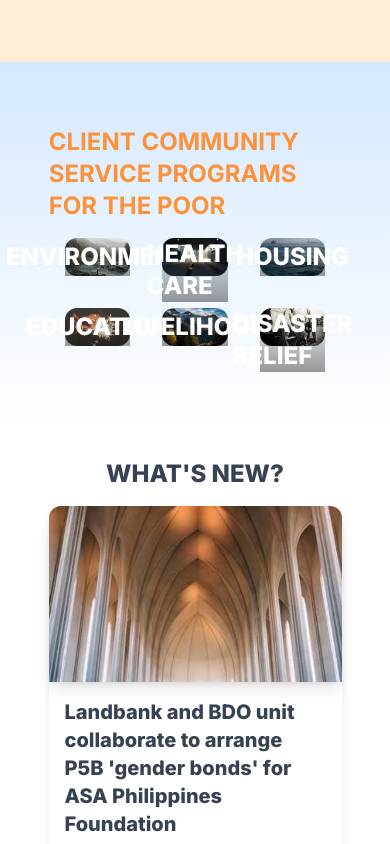
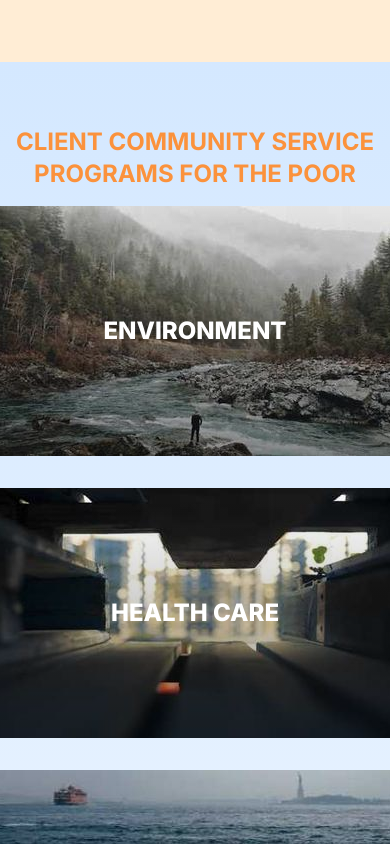
Before and after one commit to RMKaelBR/asa-mockup, a Next.js app: page / in a window 390 px wide. Shown: the part 6560-7404 px from the top of the page. Built offline with nearby package versions, Linux system fonts and the light colour scheme.

Commit message:
add responsive to section 6

```diff
--- a/app/page.tsx
+++ b/app/page.tsx
@@ -36,8 +36,7 @@ export default function Home() {
         <IstoryaSection /></section>
       <section className="partners-section flex flex-col w-full items-center shadow-xl z-20">
         <PartnersSection /></section>
-      <section className="w-full flex justify-center coverage-section coverage-bg-styling z-10
-      text-red-400 sm:text-orange-400 md:text-yellow-400 lg:text-green-400 xl:text-blue-400 2xl:text-violet-400">
+      <section className="w-full flex justify-center coverage-section coverage-bg-styling z-10">
         <CoverageSection /></section>
       <footer className="footer-section w-full bg-gray-800 text-white">
         <FooterSection /></footer>
--- a/app/ui/homepage/6_CommunitySection.tsx
+++ b/app/ui/homepage/6_CommunitySection.tsx
@@ -2,39 +2,30 @@
 
 import Image from 'next/image';
 
-interface CommunityCardProps {
-  imageUrl: string;
-  paragraphContent: string;
-}
-
-function CommunityCard({ imageUrl, paragraphContent }: CommunityCardProps) {
+const CommunityCard = ({imageUrl="", paragraphContent=""}) => {
   return (
-    <div className="community-card max-w-full w-auto m-4 relative">
+    <article className="community-card w-max md:w-5/12 xl:w-4/12 max-w-max m-4 relative">
       <Image src={imageUrl} width={430} height={250} alt={paragraphContent} className="rounded-xl"/>
-      <div className="absolute top-0 left-0 w-full flex justify-center items-center min-w-full min-h-full ">
+      <div className="absolute top-0 left-0 w-full flex justify-center items-center min-w-full min-h-full">
         <p className="text-white font-extrabold text-2xl">{paragraphContent}</p>
       </div>
-    </div>
+    </article>
   )
 }
 
-
 export default function CommunitySection () {
   return (
-    <div className="flex flex-col items-center justify-center w-3/4">
-      <h3 className="text-orange-400 font-bold text-2xl">CLIENT COMMUNITY SERVICE PROGRAMS FOR THE POOR</h3>
-      <div>
-        <div className="flex">
+    <div className="flex flex-col items-center justify-center xl:w-full 2xl:w-11/12">
+      <h3 className="text-orange-400 text-center font-bold text-2xl">
+        CLIENT COMMUNITY SERVICE PROGRAMS FOR THE POOR</h3>
+      <div className="flex flex-wrap justify-center">
         <CommunityCard imageUrl="/community1.jpg" paragraphContent="ENVIRONMENT" />
         <CommunityCard imageUrl="/community2.jpg" paragraphContent="HEALTH CARE" />
         <CommunityCard imageUrl="/community3.jpg" paragraphContent="HOUSING" />
-        </div>
-        <div className="flex">
         <CommunityCard imageUrl="/community4.jpg" paragraphContent="EDUCATION" />
         <CommunityCard imageUrl="/community5.jpg" paragraphContent="LIVELIHOOD" />
         <CommunityCard imageUrl="/community6.jpg" paragraphContent="DISASTER RELIEF" />
       </div>
     </div>
-    </div>
   )
 }
```
Lines whose indentation alone changed are shown as unchanged.
